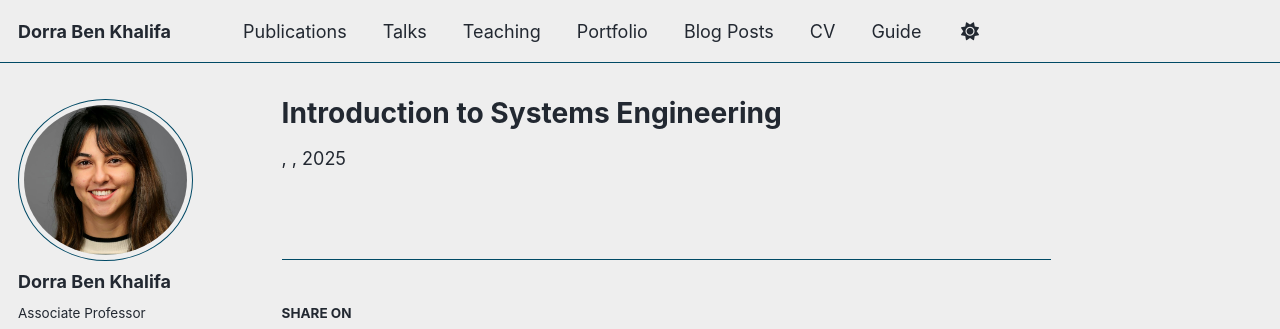
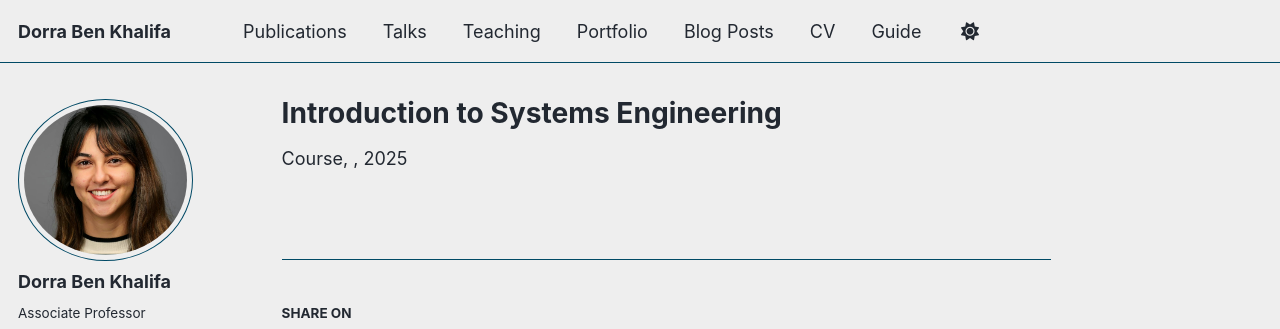
Before and after one commit to dbenkhalifa/dbenkhalifa.github.io, a Jekyll site: the page built from _teaching/introduction_to_systems_engineering.md, in a window 1280 px wide. Shown: the top 329 px of the page. Built offline with Jekyll 4.4.1, drawn with Linux system fonts in a browser that asks for light colours; some web fonts are replaced; a script that is not in the unit is left out.

Commit message:
Update introduction_to_systems_engineering.md

```diff
--- a/_teaching/introduction_to_systems_engineering.md
+++ b/_teaching/introduction_to_systems_engineering.md
@@ -1,6 +1,8 @@
 ---
 title: "Introduction to Systems Engineering"
+collection: teaching
+type: "Course"
 level: "Systems Engineering Advanced Master"
-institution: "UPVD / ISAE-SUPAERO"
-year_range: "2018-2023"
+institution: "ISAE-SUPAERO"
+year_range: "2023"
 ---
```
